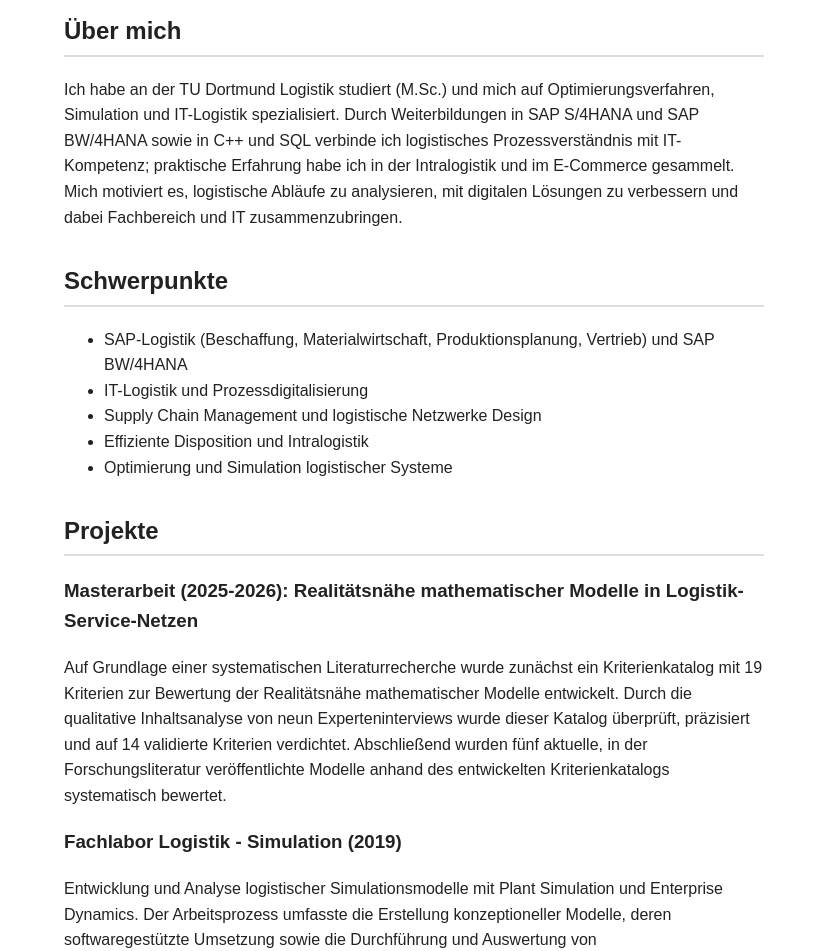
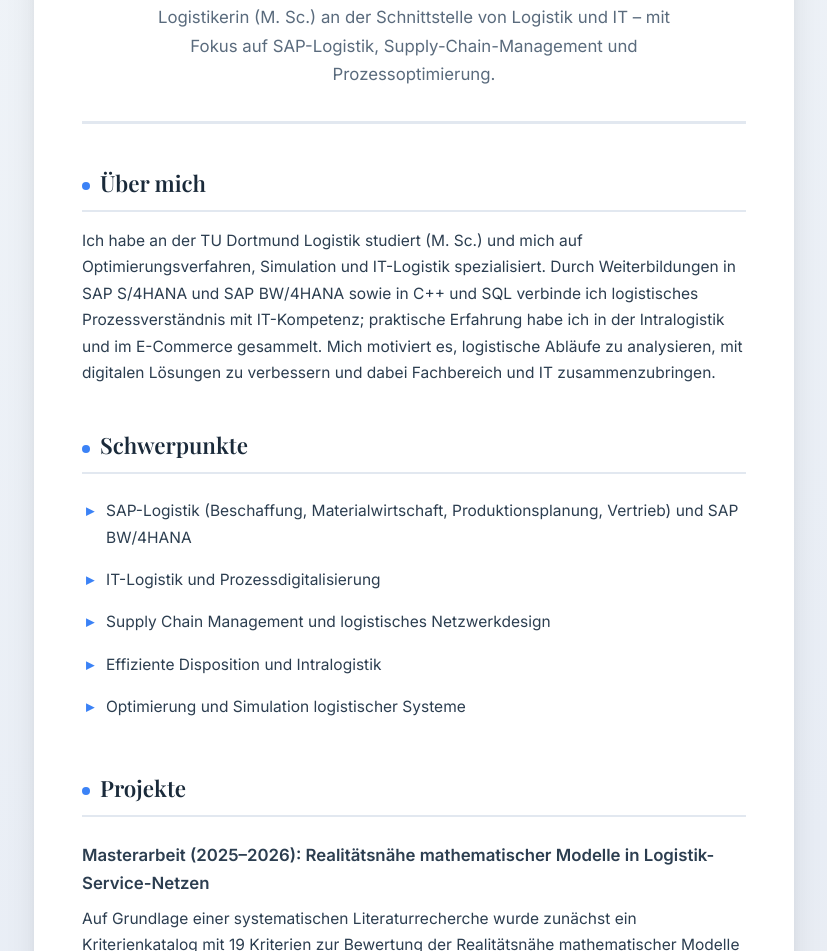
Before and after one commit to Jul-Chimi/Jul-Chimi.github.io, a plain HTML site: page index.html in a window 1280 px wide. Shown: the part 178-1129 px from the top of the page, without its empty margins (226-1053 px from the left). Drawn offline with nearby package versions, Linux system fonts and the light colour scheme.

Commit message:
Refactor index.html for improved layout and design
Reorganized the HTML structure and updated styles for better layout and readability. Added Google Fonts for improved typography and enhanced the overall design of the profile page.

```diff
--- a/index.html
+++ b/index.html
@@ -4,57 +4,235 @@
   <meta charset="UTF-8">
   <meta name="viewport" content="width=device-width, initial-scale=1">
   <title>Hilde Julie Panzou Chimi – Akademisches Bewerbungsprofil</title>
+
+  <!-- Google Fonts: Eine elegante Serifenschrift für Überschriften + saubere Sans-Serif für Fließtext -->
+  <link rel="preconnect" href="https://fonts.googleapis.com">
+  <link href="https://fonts.googleapis.com/css2?family=Playfair+Display:wght@600;700&family=Inter:wght@400;500;600&display=swap" rel="stylesheet">
+
   <style>
-    body { font-family: Arial, sans-serif; max-width: 700px; margin: 40px auto; padding: 0 20px; line-height: 1.6; color: #222; }
-    h1 { margin-bottom: 0; }
-    h2 { border-bottom: 2px solid #ddd; padding-bottom: 4px; margin-top: 32px; }
-    a { color: #0b5cad; }
+    /* ====== RESET & BASIS ====== */
+    *, *::before, *::after {
+      box-sizing: border-box;
+      margin: 0;
+      padding: 0;
+    }
+
+    /* ====== BODY – der „Hintergrund" ====== */
+    body {
+      font-family: 'Inter', Arial, sans-serif;
+      /* Statt weiß: ein sehr helles, warmes Grau mit dezentem Verlauf */
+      background: linear-gradient(160deg, #f0f4f8 0%, #e8edf5 50%, #f5f0eb 100%);
+      min-height: 100vh;
+      color: #2c3e50;
+      line-height: 1.7;
+      padding: 0;
+    }
+
+    /* ====== INHALTS-CONTAINER (die „Karte") ====== */
+    .container {
+      max-width: 760px;
+      margin: 48px auto;
+      padding: 56px 48px;
+      background: #ffffff;
+      border-radius: 16px;
+      box-shadow: 0 8px 32px rgba(0, 0, 0, 0.08),
+                  0 2px 8px rgba(0, 0, 0, 0.04);
+    }
+
+    /* ====== NAMENS-HEADER ====== */
+    .header {
+      text-align: center;
+      margin-bottom: 40px;
+      padding-bottom: 32px;
+      border-bottom: 3px solid #e2e8f0;
+    }
+
+    .header h1 {
+      font-family: 'Playfair Display', Georgia, serif;
+      font-size: 2.4rem;
+      font-weight: 700;
+      color: #1a2a3a;
+      letter-spacing: 0.5px;
+      margin-bottom: 12px;
+    }
+
+    .header .tagline {
+      font-size: 1.05rem;
+      color: #5a6b7d;
+      font-weight: 400;
+      max-width: 560px;
+      margin: 0 auto;
+    }
+
+    /* ====== ABSCHNITTS-ÜBERSCHRIFTEN ====== */
+    h2 {
+      font-family: 'Playfair Display', Georgia, serif;
+      font-size: 1.4rem;
+      font-weight: 600;
+      color: #1a2a3a;
+      margin-top: 40px;
+      margin-bottom: 16px;
+      padding-bottom: 8px;
+      border-bottom: 2px solid #e2e8f0;
+      position: relative;
+    }
+
+    /* Kleiner dekorativer Akzent links neben dem h2 */
+    h2::before {
+      content: '';
+      display: inline-block;
+      width: 8px;
+      height: 8px;
+      background: #3b82f6;
+      border-radius: 50%;
+      margin-right: 10px;
+      vertical-align: middle;
+    }
+
+    /* ====== PROJEKT-UNTERÜBERSCHRIFTEN ====== */
+    h3 {
+      font-size: 1.05rem;
+      font-weight: 600;
+      color: #2c3e50;
+      margin-top: 24px;
+      margin-bottom: 8px;
+    }
+
+    /* ====== ABSÄTZE & LISTEN ====== */
+    p {
+      margin-bottom: 14px;
+      font-size: 0.97rem;
+    }
+
+    ul {
+      list-style: none;
+      padding: 0;
+    }
+
+    ul li {
+      padding: 8px 0 8px 24px;
+      position: relative;
+      font-size: 0.97rem;
+    }
+
+    /* Dezent blauer Pfeil statt Standard-Punkt */
+    ul li::before {
+      content: '▸';
+      position: absolute;
+      left: 4px;
+      color: #3b82f6;
+      font-weight: bold;
+    }
+
+    /* ====== LINKS ====== */
+    a {
+      color: #2563eb;
+      text-decoration: none;
+      border-bottom: 1px solid transparent;
+      transition: border-color 0.2s;
+    }
+
+    a:hover {
+      border-bottom-color: #2563eb;
+    }
+
+    /* ====== KONTAKT-BOX ====== */
+    .contact-box {
+      background: #f8fafc;
+      border: 1px solid #e2e8f0;
+      border-radius: 10px;
+      padding: 20px 24px;
+      margin-top: 16px;
+      text-align: center;
+    }
+
+    /* ====== RESPONSIVE (Handy) ====== */
+    @media (max-width: 600px) {
+      .container {
+        margin: 16px 12px;
+        padding: 32px 24px;
+      }
+      .header h1 {
+        font-size: 1.8rem;
+      }
+    }
   </style>
 </head>
 <body>
+
+  <div class="container">
+
+    <!-- ====== HEADER ====== -->
+    <div class="header">
       <h1>Hilde Julie Panzou Chimi</h1>
-  <p>Logistikerin (M. Sc.) an der Schnittstelle von Logistik und IT - mit Interesse an SAP-Logistik, Supply-Chain-Management
-    und Prozessoptimierung.</p>
+      <p class="tagline">Logistikerin (M. Sc.) an der Schnittstelle von Logistik und IT –
+        mit Fokus auf SAP-Logistik, Supply-Chain-Management und Prozessoptimierung.</p>
+    </div>
 
+    <!-- ====== ÜBER MICH ====== -->
     <h2>Über mich</h2>
-  <p>Ich habe an der TU Dortmund Logistik studiert (M.Sc.) und mich auf Optimierungsverfahren, Simulation und IT-Logistik spezialisiert.
-    Durch Weiterbildungen in SAP S/4HANA und SAP BW/4HANA sowie in C++ und SQL verbinde ich logistisches Prozessverständnis
-    mit IT-Kompetenz; praktische Erfahrung habe ich in der Intralogistik und im E-Commerce gesammelt. Mich motiviert es,
-    logistische Abläufe zu analysieren, mit digitalen Lösungen zu verbessern und dabei Fachbereich und IT zusammenzubringen.</p>
+    <p>Ich habe an der TU Dortmund Logistik studiert (M. Sc.) und mich auf Optimierungsverfahren,
+      Simulation und IT-Logistik spezialisiert. Durch Weiterbildungen in SAP S/4HANA und
+      SAP BW/4HANA sowie in C++ und SQL verbinde ich logistisches Prozessverständnis mit
+      IT-Kompetenz; praktische Erfahrung habe ich in der Intralogistik und im E-Commerce
+      gesammelt. Mich motiviert es, logistische Abläufe zu analysieren, mit digitalen
+      Lösungen zu verbessern und dabei Fachbereich und IT zusammenzubringen.</p>
 
+    <!-- ====== SCHWERPUNKTE ====== -->
     <h2>Schwerpunkte</h2>
     <ul>
       <li>SAP-Logistik (Beschaffung, Materialwirtschaft, Produktionsplanung, Vertrieb) und SAP BW/4HANA</li>
       <li>IT-Logistik und Prozessdigitalisierung</li>
-    <li>Supply Chain Management und logistische Netzwerke Design</li>
+      <li>Supply Chain Management und logistisches Netzwerkdesign</li>
       <li>Effiziente Disposition und Intralogistik</li>
       <li>Optimierung und Simulation logistischer Systeme</li>
     </ul>
 
+    <!-- ====== PROJEKTE ====== -->
     <h2>Projekte</h2>
 
-  <h3>Masterarbeit (2025-2026): Realitätsnähe mathematischer Modelle in Logistik-Service-Netzen</h3>
-  <p>Auf Grundlage einer systematischen Literaturrecherche wurde zunächst ein Kriterienkatalog mit 19 Kriterien zur Bewertung
-    der Realitätsnähe mathematischer Modelle entwickelt. Durch die qualitative Inhaltsanalyse von neun Experteninterviews
-    wurde dieser Katalog überprüft, präzisiert und auf 14 validierte Kriterien verdichtet. Abschließend wurden fünf aktuelle,
-    in der Forschungsliteratur veröffentlichte Modelle anhand des entwickelten Kriterienkatalogs systematisch bewertet.</p>
+    <h3>Masterarbeit (2025–2026): Realitätsnähe mathematischer Modelle in Logistik-Service-Netzen</h3>
+    <p>Auf Grundlage einer systematischen Literaturrecherche wurde zunächst ein Kriterienkatalog
+      mit 19 Kriterien zur Bewertung der Realitätsnähe mathematischer Modelle entwickelt.
+      Durch die qualitative Inhaltsanalyse von neun Experteninterviews wurde dieser Katalog
+      überprüft, präzisiert und auf 14 validierte Kriterien verdichtet. Abschließend wurden
+      fünf aktuelle, in der Forschungsliteratur veröffentlichte Modelle anhand des entwickelten
+      Kriterienkatalogs systematisch bewertet.</p>
 
-  <h3>Fachlabor Logistik - Simulation (2019)</h3>
-  <p>Entwicklung und Analyse logistischer Simulationsmodelle mit Plant Simulation und Enterprise Dynamics.
-    Der Arbeitsprozess umfasste die Erstellung konzeptioneller Modelle, deren softwaregestützte Umsetzung
-    sowie die Durchführung und Auswertung von Simulationsexperimenten.</p>
+    <h3>Fachlabor Logistik – Simulation (2019)</h3>
+    <p>Entwicklung und Analyse logistischer Simulationsmodelle mit Plant Simulation und
+      Enterprise Dynamics. Der Arbeitsprozess umfasste die Erstellung konzeptioneller Modelle,
+      deren softwaregestützte Umsetzung sowie die Durchführung und Auswertung von
+      Simulationsexperimenten.</p>
 
-  <h3>Fachlabor Logistik - Optimierung (2020)</h3>
-  <p>Bearbeitung einer strategischen Netzplanungsaufgabe mithilfe der Optimierungssoftware GAMS. Die Tätigkeiten umfassten die Analyse relevanter Einflussgrößen und Kosten, die Implementierung des mathematischen Optimierungsmodells sowie dessen Lösung mithilfe eines Solvers. Darüber hinaus wurde im Team eine geeignete Lösungsstrategie entwickelt und abgestimmt.</p>
+    <h3>Fachlabor Logistik – Optimierung (2020)</h3>
+    <p>Bearbeitung einer strategischen Netzplanungsaufgabe mithilfe der Optimierungssoftware
+      GAMS. Die Tätigkeiten umfassten die Analyse relevanter Einflussgrößen und Kosten, die
+      Implementierung des mathematischen Optimierungsmodells sowie dessen Lösung mithilfe
+      eines Solvers. Darüber hinaus wurde im Team eine geeignete Lösungsstrategie entwickelt
+      und abgestimmt.</p>
 
     <h3>Fachwissenschaftliche Projektarbeit: Entwicklung einer Übungsreihe zur Optimierung im KEP-Kontext (2019)</h3>
-  <p>Die für die Lehrveranstaltung Verkehrslogistik II entwickelte Übungsreihe behandelte zentrale Problemstellungen der mathematischen Optimierung, darunter lineare Optimierung, Standortplanung (Warehouse Location Problem) sowie Touren- und Routenplanung (Traveling-Salesman-Problem und kapazitiertes Vehicle-Routing-Problem). Ergänzend wurden geeignete Lösungsverfahren vermittelt und ein didaktisches Konzept zur Integration von E-Learning-Elementen konzipiert.</p>
+    <p>Die für die Lehrveranstaltung Verkehrslogistik II entwickelte Übungsreihe behandelte
+      zentrale Problemstellungen der mathematischen Optimierung, darunter lineare Optimierung,
+      Standortplanung (Warehouse Location Problem) sowie Touren- und Routenplanung
+      (Traveling-Salesman-Problem und kapazitiertes Vehicle-Routing-Problem). Ergänzend
+      wurden geeignete Lösungsverfahren vermittelt und ein didaktisches Konzept zur
+      Integration von E-Learning-Elementen konzipiert.</p>
 
     <h3>Unternehmenslogistik und Supply Chain Management (2017)</h3>
-  <p>Grundlagen und Vertiefung essenzieller Themen der Unternehmenslogistik und des Supply Chain Managements, insbesondere Supply-Chain-Strategien, strategische Netzwerkplanung, Risikomanagement, Nachhaltigkeit und Industrie 4.0.</p>
+    <p>Grundlagen und Vertiefung essenzieller Themen der Unternehmenslogistik und des
+      Supply Chain Managements, insbesondere Supply-Chain-Strategien, strategische
+      Netzwerkplanung, Risikomanagement, Nachhaltigkeit und Industrie 4.0.</p>
 
+    <!-- ====== KONTAKT ====== -->
     <h2>Kontakt</h2>
+    <div class="contact-box">
       <p>Ich freue mich über Ihre Nachricht.</p>
       <p>E-Mail: <a href="mailto:dareyan@gmx.de">dareyan@gmx.de</a></p>
+    </div>
+
+  </div>
+
 </body>
 </html>
```
Lines whose indentation alone changed are shown as unchanged.
